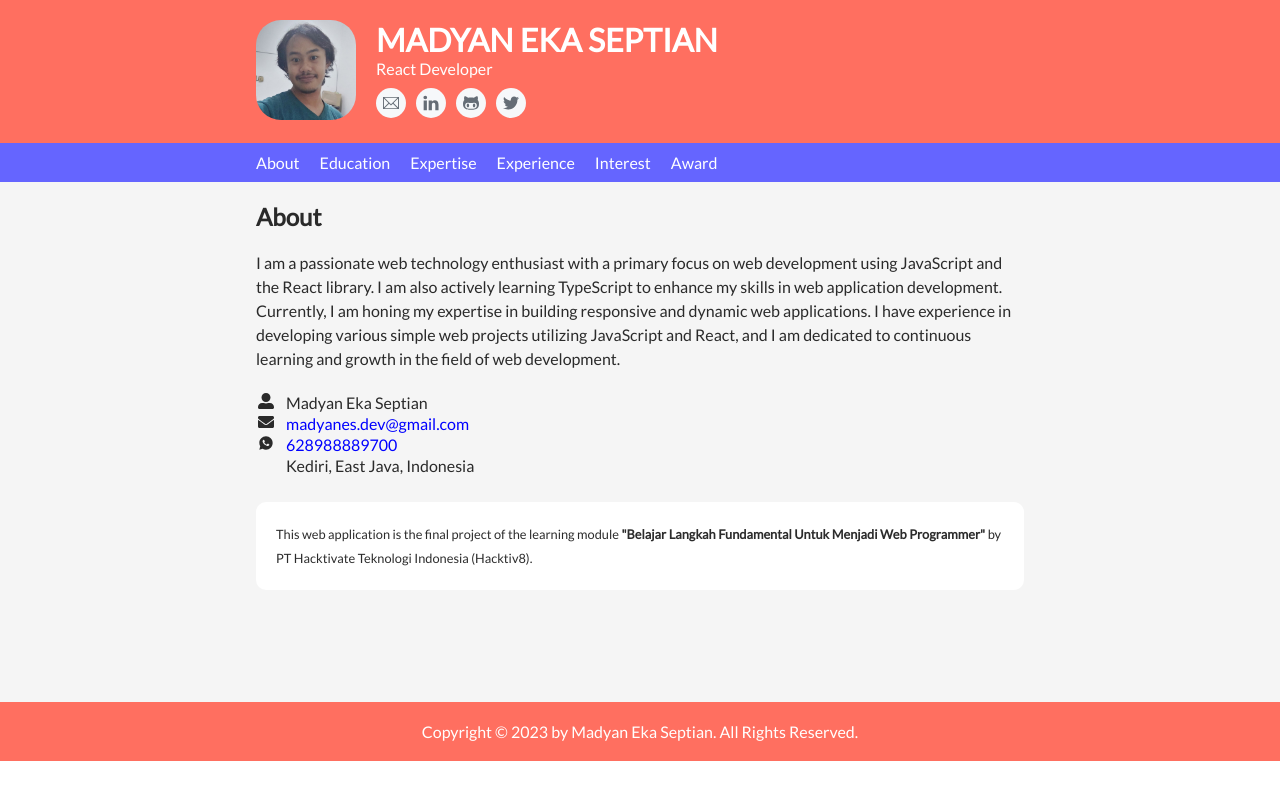
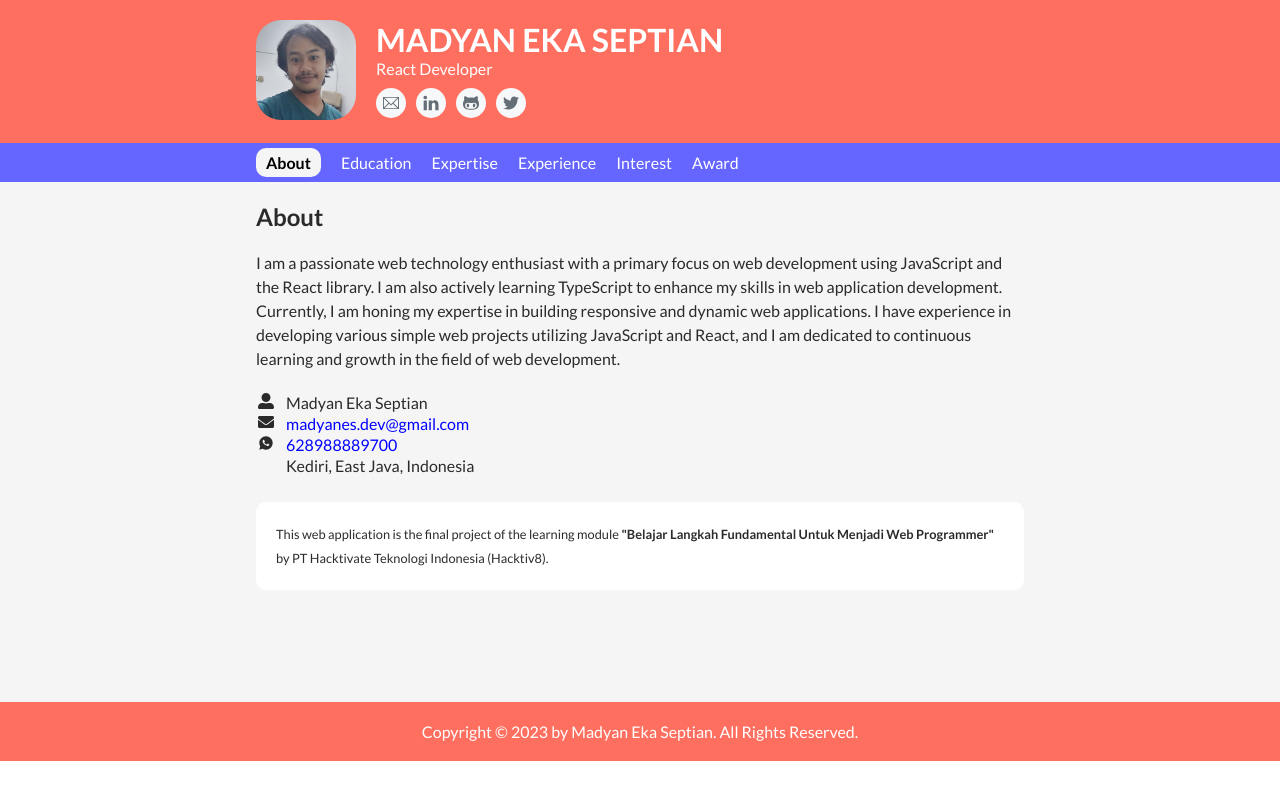
Before and after one commit to madyanes/cv-prakerja-hacktiv8, a React (Vite) app: page / in a window 1280 px wide. Built offline with nearby package versions, Linux system fonts and the light colour scheme; some icons are missing.

Commit message:
Apply active class on active nav link

```diff
--- a/src/App.css
+++ b/src/App.css
@@ -1,4 +1,4 @@
-@import url('https://fonts.googleapis.com/css2?family=Lato&display=swap');
+@import url('https://fonts.googleapis.com/css2?family=Lato:wght@400;700&display=swap');
 
 * {
   box-sizing: border-box;
@@ -133,6 +133,15 @@ section :is(h1, h2, h3, h4, h5, h6) {
   width: 60vw;
 }
 
+.active {
+  font-weight: bolder;
+  background-color: whitesmoke;
+  padding-inline: 5px;
+  color: black;
+  border-radius: 10px;
+  padding: 5px 10px;
+}
+
 .photo {
   width: 100px;
   border-radius: 25%;
--- a/src/components/Navigation.jsx
+++ b/src/components/Navigation.jsx
@@ -1,28 +1,37 @@
+import { useState } from 'react';
 import { Link } from 'react-router-dom';
 
 function Navigation() {
+  const [isActive, setIsActive] = useState('');
+
+  const menu = [
+    { id: '', name: 'About' },
+    { id: 'education', name: 'Education' },
+    { id: 'expertise', name: 'Expertise' },
+    { id: 'experience', name: 'Experience' },
+    { id: 'interest', name: 'Interest' },
+    { id: 'award', name: 'Award' },
+  ];
+
+  const selectMenu = (page) => {
+    setIsActive(page);
+  };
+
   return (
     <nav>
       <div className='wrapper center'>
         <ul>
-          <li>
-            <Link to='/'>About</Link>
-          </li>
-          <li>
-            <Link to='/education'>Education</Link>
-          </li>
-          <li>
-            <Link to='/expertise'>Expertise</Link>
-          </li>
-          <li>
-            <Link to='/experience'>Experience</Link>
-          </li>
-          <li>
-            <Link to='/interest'>Interest</Link>
-          </li>
-          <li>
-            <Link to='/award'>Award</Link>
-          </li>
+          {menu.map((menu) => (
+            <li key={menu.id}>
+              <Link
+                to={`/${menu.id}`}
+                className={menu.id === isActive ? 'active' : ''}
+                onClick={() => selectMenu(menu.id)}
+              >
+                {menu.name}
+              </Link>
+            </li>
+          ))}
         </ul>
       </div>
     </nav>
```
